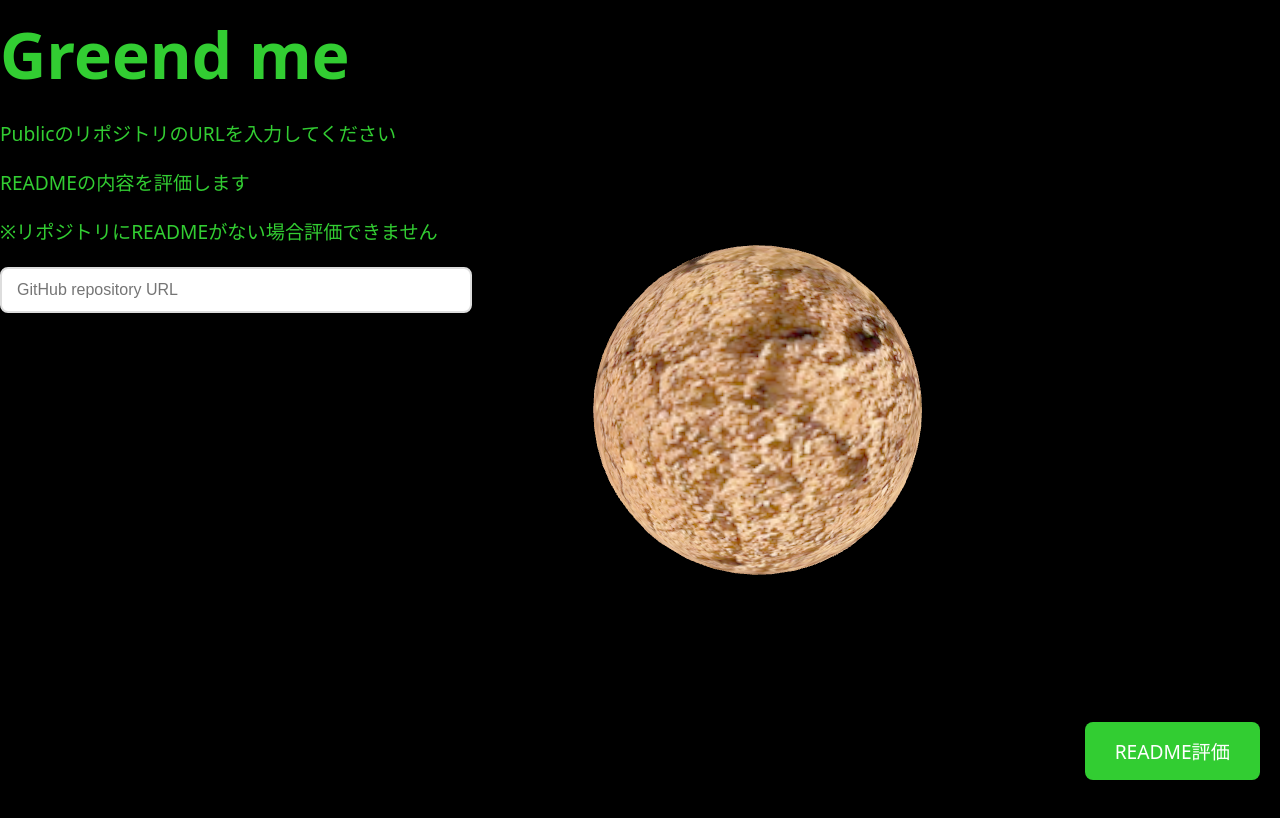
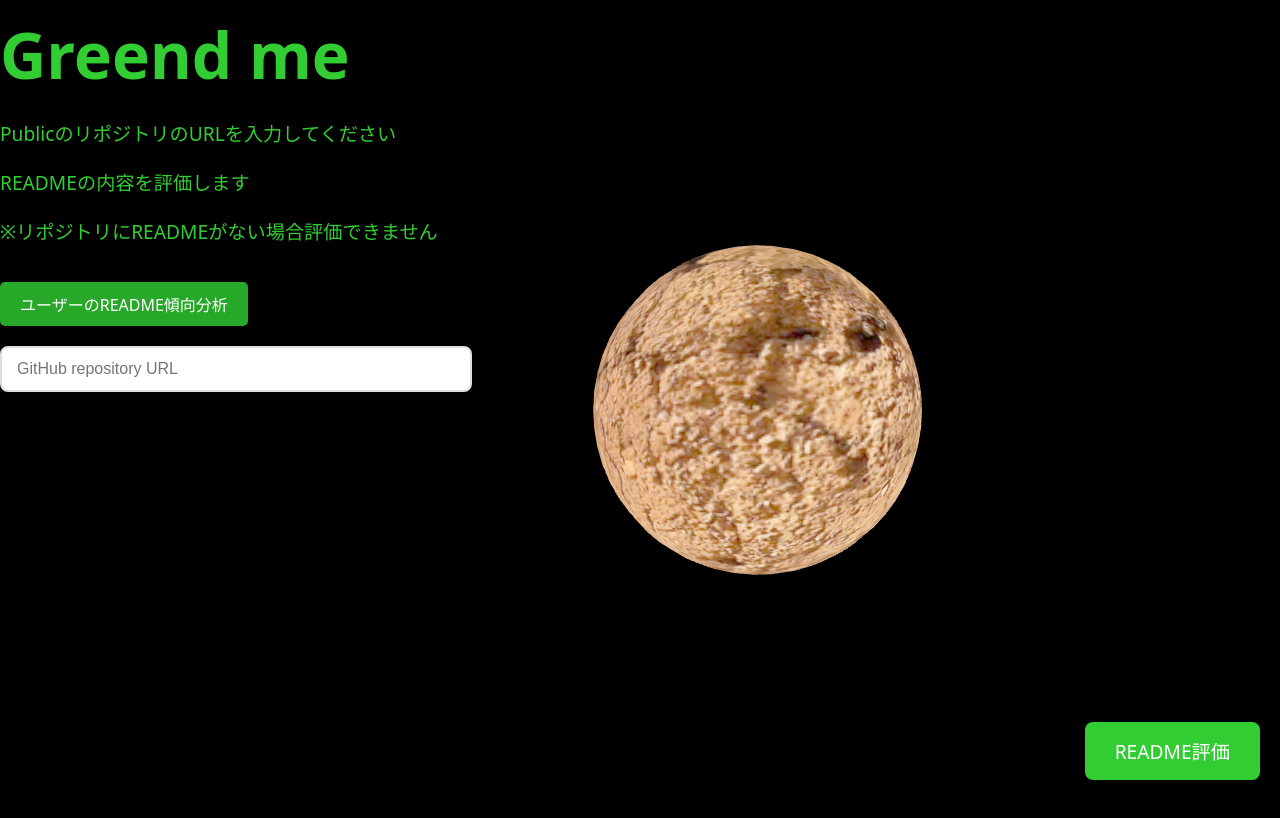
Before and after one commit to Yanai1005/Brakiocup2025-front, a React (Vite) app: page / in a window 1280 px wide. Built offline with nearby package versions, Linux system fonts and the light colour scheme; no server answers.

Commit message:
Home画面に画面遷移ボタン追加

```diff
--- a/src/pages/Home/home.css
+++ b/src/pages/Home/home.css
@@ -13,6 +13,25 @@
   top: 0;
   width: 50%;
   height: 100%;
+}
+.alert-close-btn:hover {
+  background-color: #28a828;
+}
+
+.profile-analysis-btn {
+  background-color: #28a828;
+  color: white;
+  border: none;
+  padding: 10px 20px;
+  font-size: 1rem;
+  border-radius: 5px;
+  cursor: pointer;
+  transition: background-color 0.3s;
+  margin-top: 15px;
+}
+
+.profile-analysis-btn:hover {
+  background-color: #3a7bc8;
 }
 
 .app-name {
--- a/src/pages/Home/home.jsx
+++ b/src/pages/Home/home.jsx
@@ -1,4 +1,4 @@
-import { useNavigate } from 'react-router-dom';
+import { useNavigate, Link } from 'react-router-dom';
 import './home.css';
 import React, { useEffect, useState } from "react";
 import * as THREE from 'three';
@@ -111,6 +111,11 @@ const Home = () => {
       <p>PublicのリポジトリのURLを入力してください</p>
       <p>READMEの内容を評価します</p>
       <p>※リポジトリにREADMEがない場合評価できません</p>
+      <p>
+        <Link to="/analysis">
+          <button className="profile-analysis-btn">ユーザーのREADME傾向分析</button>
+        </Link>
+      </p>
       <form onSubmit={handleSubmit}>
         <input
           type="text"
```
